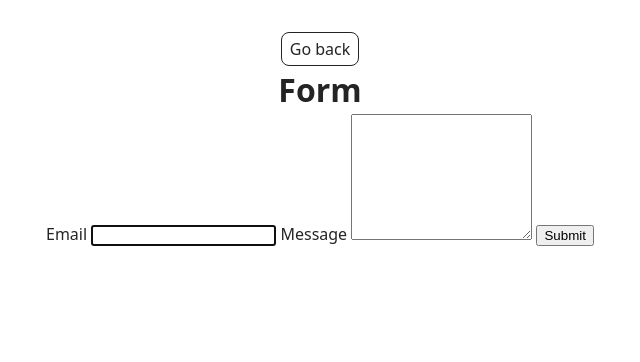
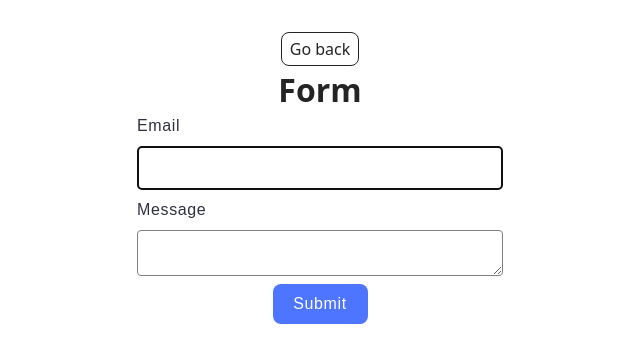
Before and after one commit to marianinahub/goit-js-hw-09, a website built with Vite: page src/2-form.html in a window 1280 px wide. Shown: the whole page, without its empty margins (320-960 px from the left). Built offline with nearby package versions, Linux system fonts and the light colour scheme.

Commit message:
homework

```diff
--- a/package.json
+++ b/package.json
@@ -17,6 +17,7 @@
   "author": "Alexander Repeta <alexander.repeta@gmail.com>",
   "license": "ISC",
   "dependencies": {
+    "simplelightbox": "^2.14.3",
     "vite-plugin-full-reload": "^1.2.0",
     "vite-plugin-html-inject": "^1.1.2"
   }
--- a/src/css/styles.css
+++ b/src/css/styles.css
@@ -16,3 +16,67 @@
 @import url('./badges.css');
 @import url('./back-link.css');
 @import url('./footer.css');
+
+.gallery {
+  display: flex;
+  flex-wrap: wrap;
+  gap: 15px;
+  padding: 24px;
+  max-width: 1128px;
+  margin: 0 auto;
+}
+
+.gallery-item {
+  width: calc((100% - 30px) / 3);
+}
+
+.feedback-form {
+  display: flex;
+  flex-direction: column;
+  gap: 8px;
+  align-items: center;
+}
+
+.form-label {
+  display: flex;
+  flex-direction: column;
+  align-items: flex-start;
+  gap: 8px;
+  font-family: "Montserrat", sans-serif;
+  letter-spacing: 0.04em;
+  color: #2e2f42;
+}
+
+.form-button {
+  font-weight: 500;
+  font-size: 16px;
+  line-height: 1.5;
+  letter-spacing: 0.04em;
+  color: #fff;
+  display: flex;
+  align-items: center;
+  justify-content: center;
+  flex-direction: row;
+  gap: 10px;
+  border-radius: 8px;
+  padding-block: 8px;
+  padding-inline: 16px;
+  width: 95px;
+  height: 40px;
+  background: #4e75ff;
+  border-style: none;
+}
+
+.form-input {
+  border: 1px solid #808080;
+  border-radius: 4px;
+  width: 360px;
+  height: 40px;
+}
+
+.form-textarea {
+  border: 1px solid #808080;
+  border-radius: 4px;
+  width: 360px;
+  height: 40px;
+}
```
Also changed, not shown: 1 other file.
